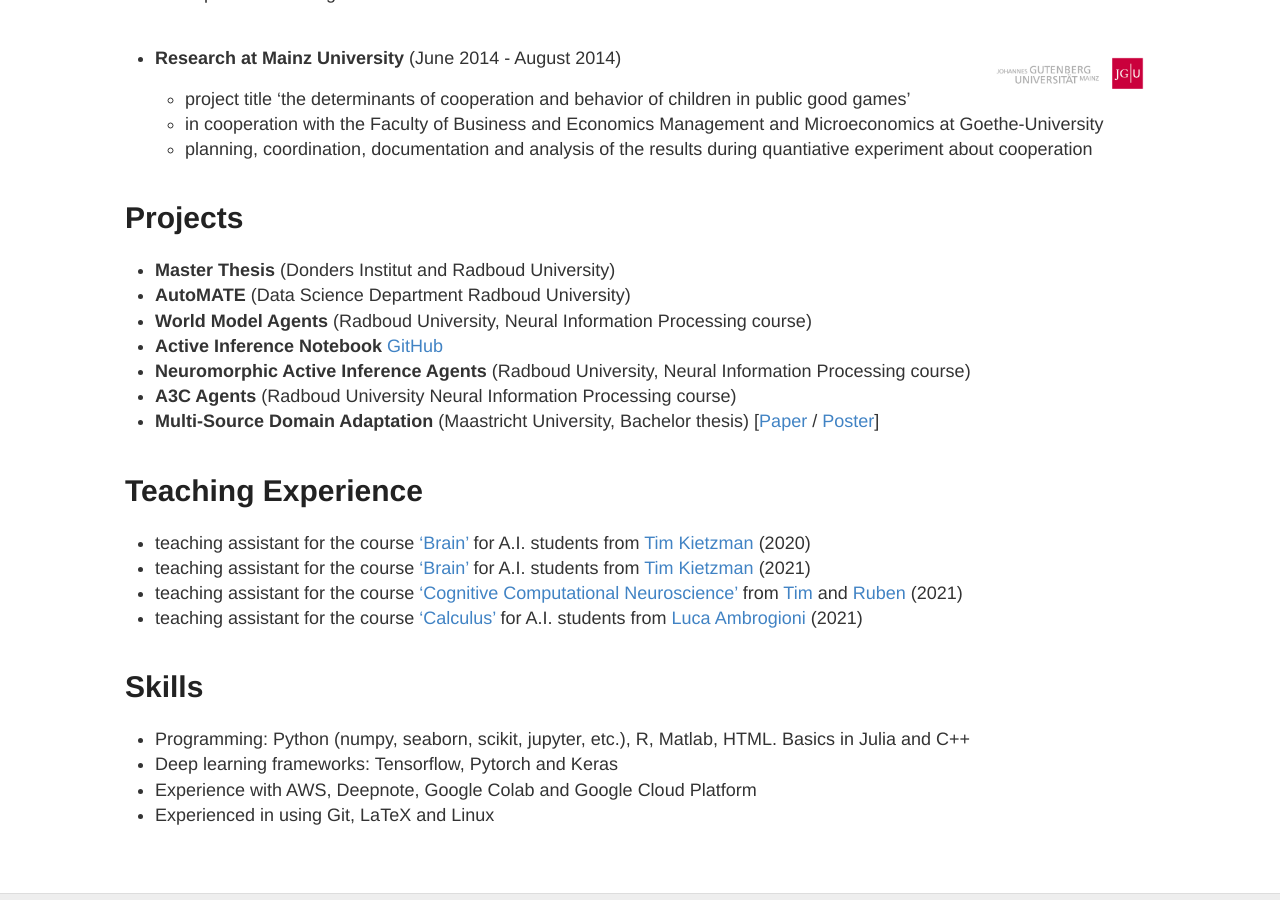
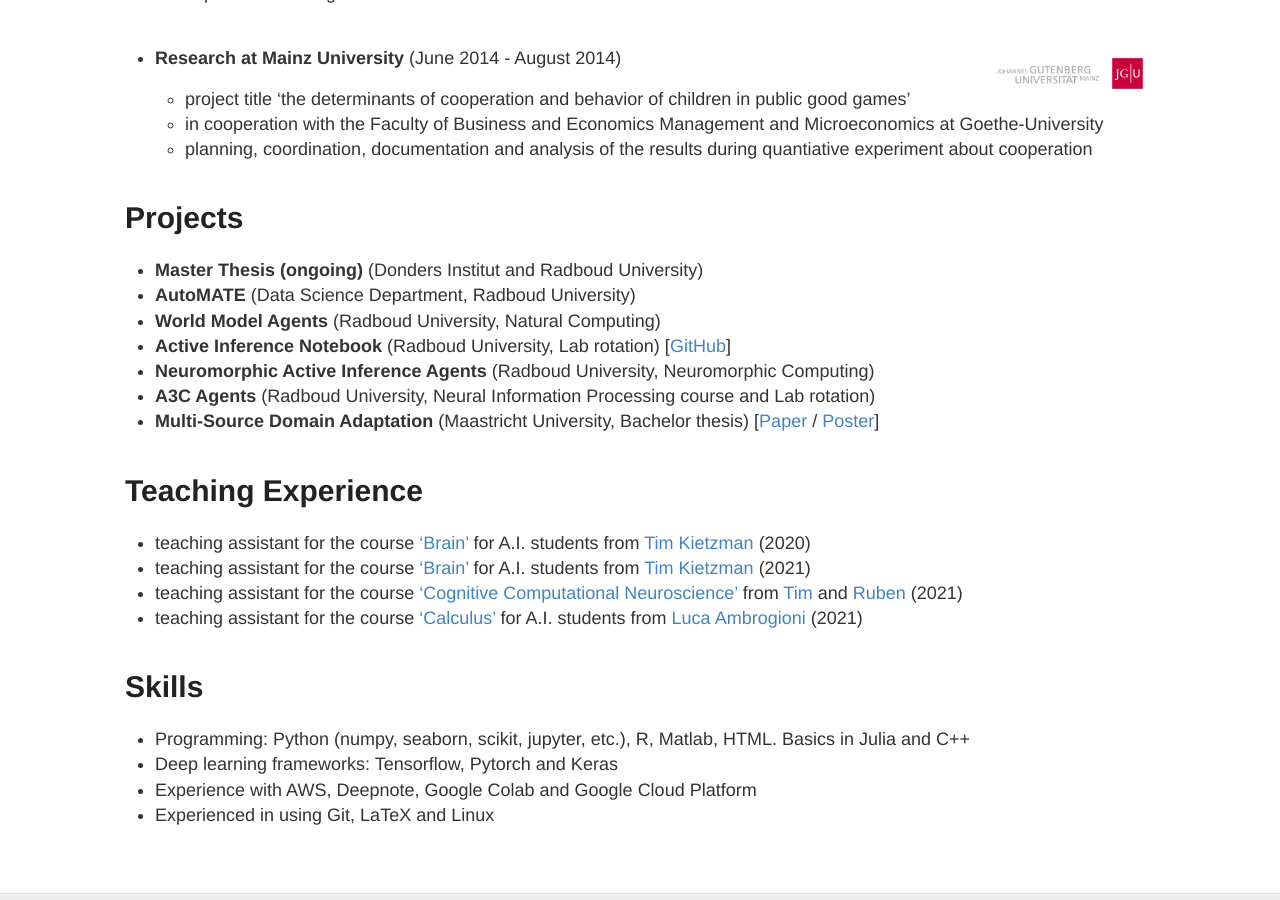
Before and after one commit to Mariusmarten/mariusmarten.github.io, a Jekyll site: the page built from about.md, in a window 1280 px wide and 900 px high, scrolled down 1987 px. Built offline with Jekyll 4.4.1, drawn with Linux system fonts in a browser that asks for light colours; some of the changed text lies outside the part shown.

Commit message:
change blog to research

```diff
--- a/_config.yml
+++ b/_config.yml
@@ -6,7 +6,7 @@
 name: Marius M. Kästingschäfer
 
 # Short bio or description (displayed in the header)
-description: Research Intern at DondersInst | Graduate program in Artificial Intelligence and Cognitive Neuroscience
+description: Research Intern at the Donders Institut | Graduate program in Artificial Intelligence and Cognitive Neuroscience
 
 # URL of your avatar or profile pic (you could use your GitHub profile pic)
 avatar: "/images/profile.png"
--- a/_layouts/default.html
+++ b/_layouts/default.html
@@ -33,9 +33,8 @@
           </div>
 
           <nav>
-            <a href="{{ site.baseurl }}/">Blog</a>
+            <a href="{{ site.baseurl }}/">Research</a>
             <a href="{{ site.baseurl }}/about">About</a>
-            <a href="{{ site.baseurl }}/research">Research</a>
             <a href="{{ site.baseurl }}/resources">Resources</a>
             <a href="{{ site.baseurl }}/resume.pdf" target="_blank">Resume</a>
             <a href="https://github.com/Mariusmarten">GitHub</a>
--- a/about.md
+++ b/about.md
@@ -69,12 +69,12 @@ My overall interest lies in unsupervised representation learning and its link to
 
 # Projects
 
-* **Master Thesis**  (Donders Institut and Radboud University)
-* **AutoMATE**  (Data Science Department Radboud University)
-* **World Model Agents** (Radboud University, Neural Information Processing course)
-* **Active Inference Notebook** [GitHub](https://github.com/pl-robotdecision/tutorials-active-inference/blob/main/exercises/1_FEP_TheSensingWheel_Perception_exercise.ipynb)
-* **Neuromorphic Active Inference Agents** (Radboud University, Neural Information Processing course)
-* **A3C Agents** (Radboud University Neural Information Processing course)
+* **Master Thesis (ongoing)** (Donders Institut and Radboud University)
+* **AutoMATE**  (Data Science Department, Radboud University)
+* **World Model Agents** (Radboud University, Natural Computing)
+* **Active Inference Notebook** (Radboud University, Lab rotation) [[GitHub](https://github.com/pl-robotdecision/tutorials-active-inference/blob/main/exercises/1_FEP_TheSensingWheel_Perception_exercise.ipynb)]
+* **Neuromorphic Active Inference Agents** (Radboud University, Neuromorphic Computing)
+* **A3C Agents** (Radboud University, Neural Information Processing course and Lab rotation)
 * **Multi-Source Domain Adaptation** (Maastricht University, Bachelor thesis) [[Paper]({{mariusmarten.github.io}}/projects/BT_TransferLearning_CN.pdf) / [Poster]({{mariusmarten.github.io}}/projects/2019_Poster_MaRBLe.pdf)]
 
 
```
